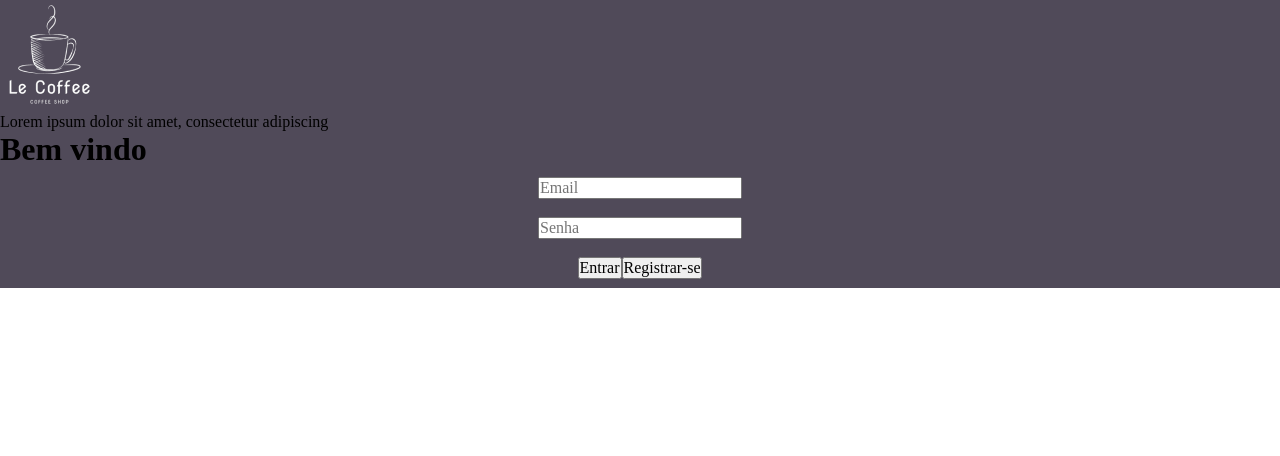
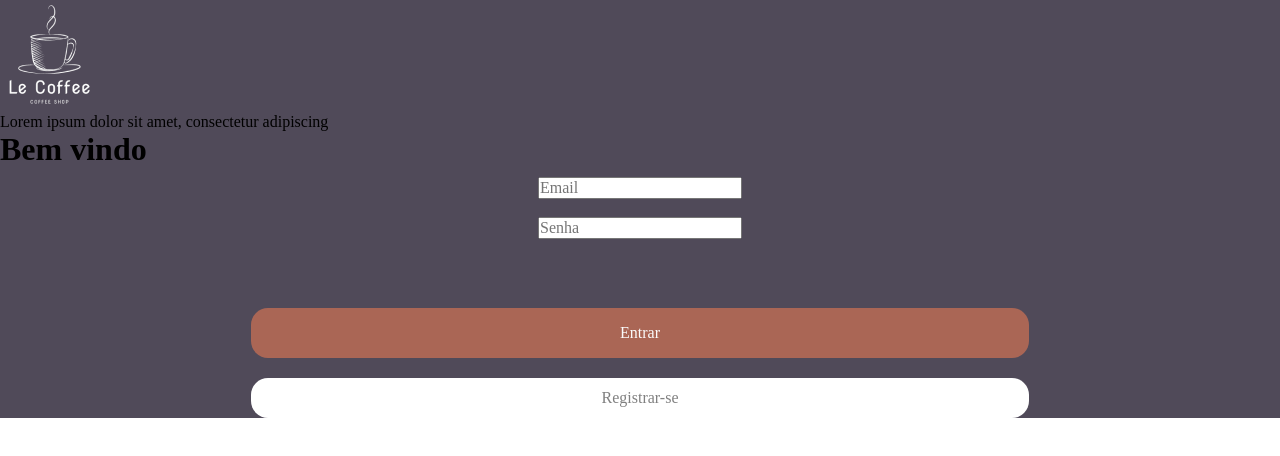
Before and after one commit to KelvinCrepaldi/le-coffee-app, a React (Create React App) app: page /login in a window 1280 px wide. Shown: the top 456 px of the page. Built offline with nearby package versions, Linux system fonts and the light colour scheme; a web font is replaced by a local one.

Commit message:
style: form layout

```diff
--- a/src/Styles/ComponentsStyle/LoginForm/index.js
+++ b/src/Styles/ComponentsStyle/LoginForm/index.js
@@ -7,8 +7,33 @@ export const LoginFormContainer = styled.form`
   justify-content: flex-start;
   line-height: 40px;
 
-  .bttnLogin {
-  }
-  .bttnRegister {
+  .bttnContainer {
+    display: flex;
+    flex-direction: column;
+    align-items: center;
+    justify-content: flex-start;
+
+    width: 78%;
+    margin-top: 60px;
+    .bttnLogin {
+      height: 50px;
+      width: 78%;
+
+      background-color: #aa6655;
+      color: #fbfbfb;
+      border: none;
+      border-radius: 17px;
+      margin-bottom: 20px;
+    }
+
+    .bttnRegister {
+      height: 40px;
+      width: 78%;
+
+      background-color: #ffffff;
+      color: #808080;
+      border: none;
+      border-radius: 17px;
+    }
   }
 `;
```
